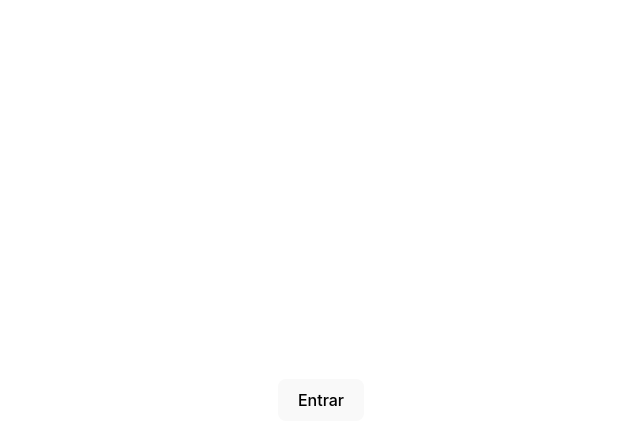
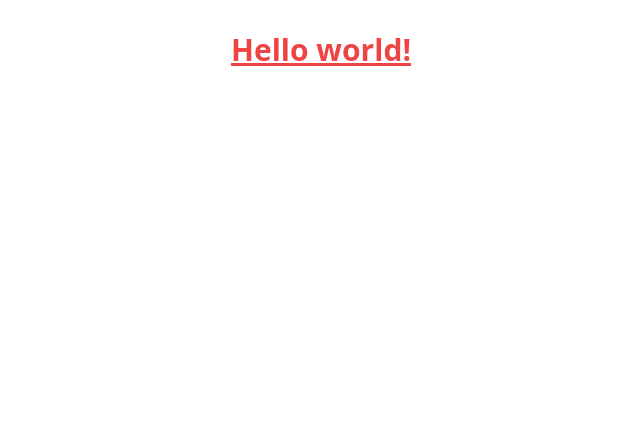
Before and after one commit to GustavoSantiago81/react-blog-gen23, a React (Vite) app: page / in a window 1280 px wide. Shown: the top 444 px of the page, without its empty margins (319-959 px from the left). Built offline with nearby package versions, Linux system fonts and the light colour scheme.

Commit message:
add style in hello-world

```diff
--- a/src/index.css
+++ b/src/index.css
@@ -1,69 +1,3 @@
-:root {
-  font-family: Inter, system-ui, Avenir, Helvetica, Arial, sans-serif;
-  line-height: 1.5;
-  font-weight: 400;
-
-  color-scheme: light dark;
-  color: rgba(255, 255, 255, 0.87);
-  background-color: #242424;
-
-  font-synthesis: none;
-  text-rendering: optimizeLegibility;
-  -webkit-font-smoothing: antialiased;
-  -moz-osx-font-smoothing: grayscale;
-  -webkit-text-size-adjust: 100%;
-}
-
-a {
-  font-weight: 500;
-  color: #646cff;
-  text-decoration: inherit;
-}
-a:hover {
-  color: #535bf2;
-}
-
-body {
-  margin: 0;
-  display: flex;
-  place-items: center;
-  min-width: 320px;
-  min-height: 100vh;
-}
-
-h1 {
-  font-size: 3.2em;
-  line-height: 1.1;
-}
-
-button {
-  border-radius: 8px;
-  border: 1px solid transparent;
-  padding: 0.6em 1.2em;
-  font-size: 1em;
-  font-weight: 500;
-  font-family: inherit;
-  background-color: #1a1a1a;
-  cursor: pointer;
-  transition: border-color 0.25s;
-}
-button:hover {
-  border-color: #646cff;
-}
-button:focus,
-button:focus-visible {
-  outline: 4px auto -webkit-focus-ring-color;
-}
-
-@media (prefers-color-scheme: light) {
-  :root {
-    color: #213547;
-    background-color: #ffffff;
-  }
-  a:hover {
-    color: #747bff;
-  }
-  button {
-    background-color: #f9f9f9;
-  }
-}
+@tailwind base;
+@tailwind components;
+@tailwind utilities;
--- a/src/paginas/home/Home.tsx
+++ b/src/paginas/home/Home.tsx
@@ -82,11 +82,9 @@
 
   return (
     <div>
-      {loggedIn ? (
-        <h1>Bem-vindo de volta!</h1>
-      ) : (
-        <button onClick={() => setLoggedIn(true)}>Entrar</button>
-      )}
+      <h1 className="text-3xl font-bold text-red-500 underline text-center">
+      Hello world!
+    </h1>
     </div>
   );
 }
--- a/tailwind.config.js
+++ b/tailwind.config.js
@@ -1,6 +1,9 @@
 /** @type {import('tailwindcss').Config} */
 export default {
-  content: [],
+  content: [
+    "./index.html",
+    "./src/**/*.{js,ts,jsx,tsx}"
+  ],
   theme: {
     extend: {},
   },
```
